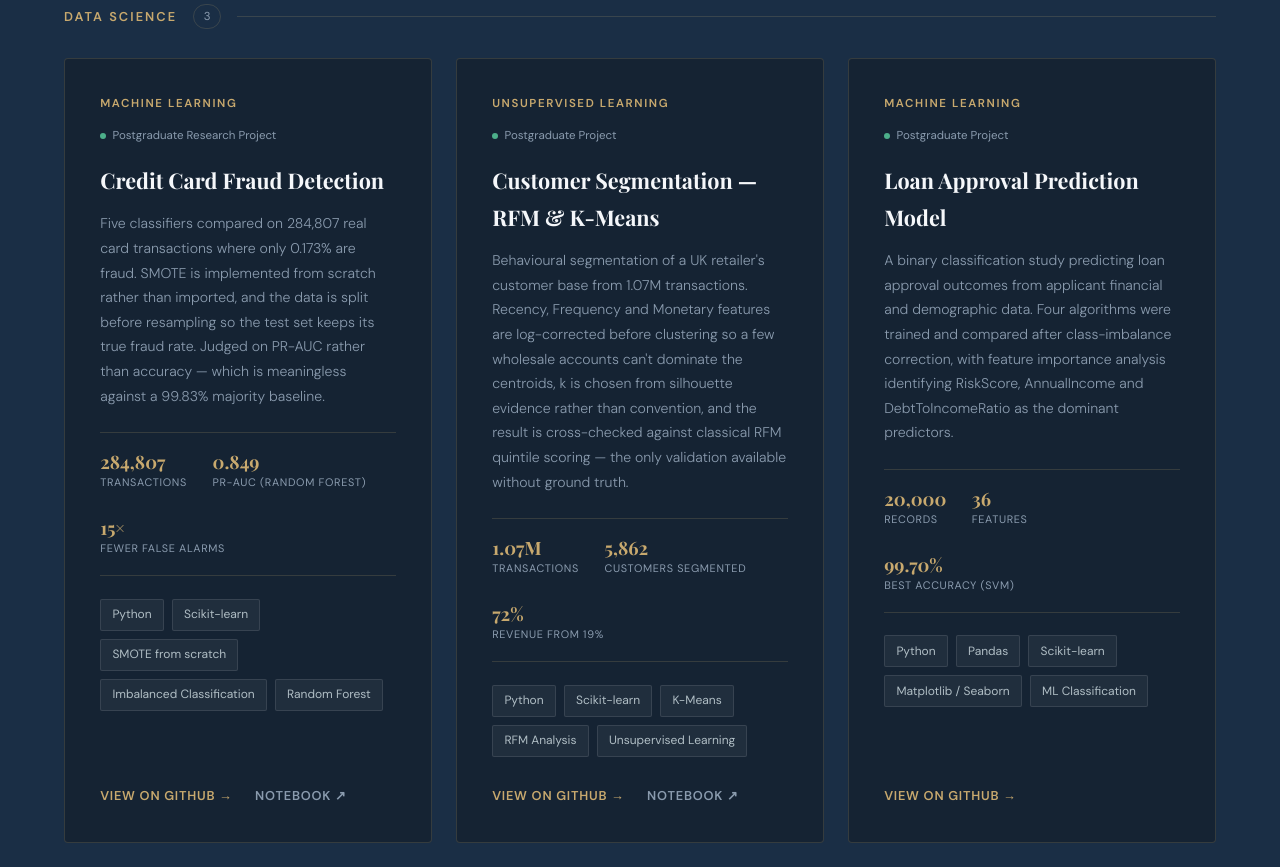
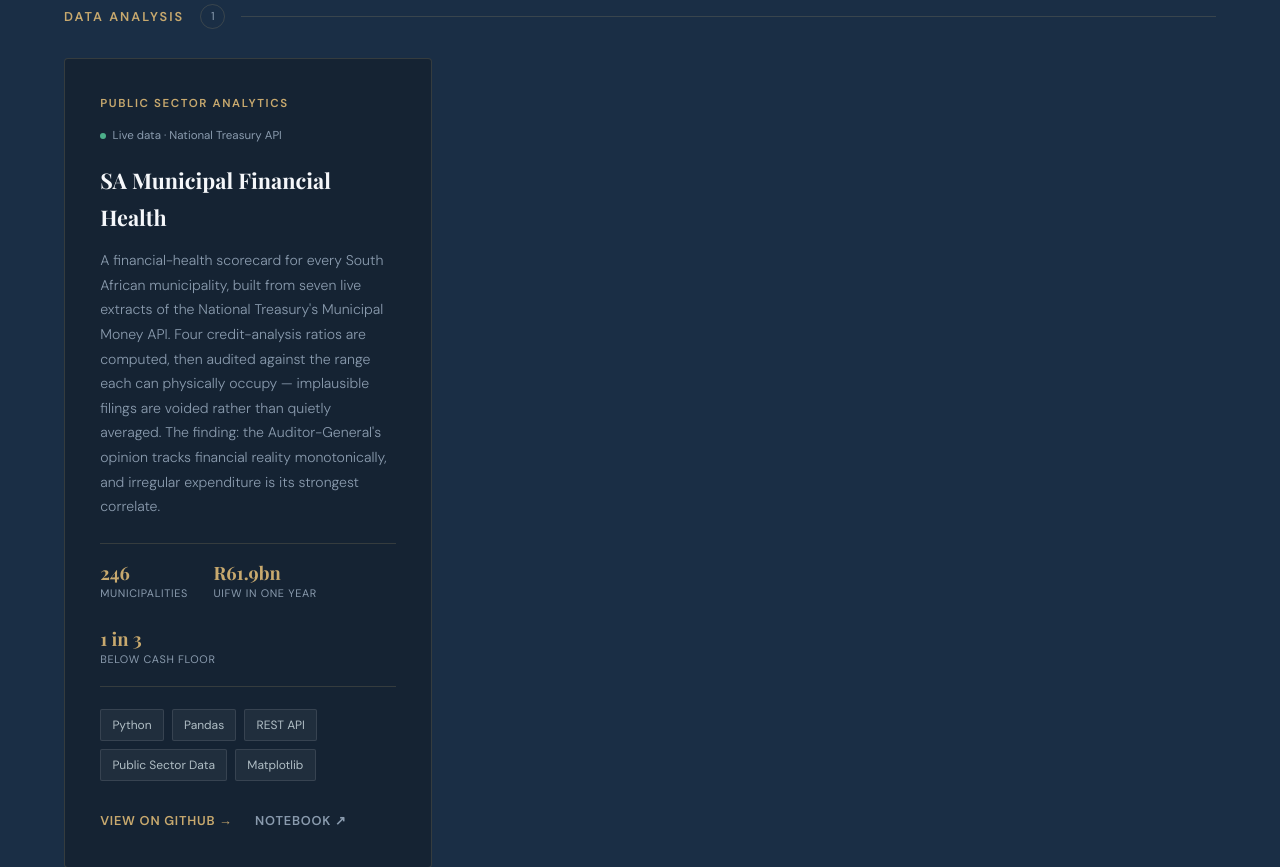
Before and after one commit to Siya990808/Siya990808.github.io, a plain HTML site: page index.html in a window 1280 px wide. Shown: the part 4116-4983 px from the top of the page. Drawn offline with nearby package versions, Linux system fonts and the light colour scheme.

Commit message:
Add Data Analysis category with SA Municipal Financial Health
Third category now live. All three of the requested groups exist: Software Development (3), Data Analysis (1), Data Science (3).

```diff
--- a/index.html
+++ b/index.html
@@ -937,6 +937,7 @@
     <div class="filters fade-in">
       <button class="filter-chip active" data-filter="all" type="button">All</button>
       <button class="filter-chip" data-filter="software" type="button">Software Development</button>
+      <button class="filter-chip" data-filter="dataanalysis" type="button">Data Analysis</button>
       <button class="filter-chip" data-filter="datascience" type="button">Data Science</button>
     </div>
 
@@ -1043,6 +1044,57 @@
           <div class="project-links">
             <a href="https://github.com/Siya990808/budget-buddy-app" class="project-link" target="_blank" rel="noopener">View on GitHub →</a>
             <a href="https://youtu.be/qUSw9gAoUh4" class="project-link secondary" target="_blank" rel="noopener">Demo Video ↗</a>
+          </div>
+        </div>
+
+      </div>
+    </div>
+
+    <!-- ── DATA ANALYSIS ── -->
+    <div class="project-group" data-category="dataanalysis">
+      <div class="project-group-head fade-in">
+        <span class="project-group-title">Data Analysis</span>
+        <span class="project-group-count">1</span>
+        <span class="project-group-rule"></span>
+      </div>
+      <div class="projects-grid">
+
+        <div class="project-card fade-in">
+          <div class="project-type">Public Sector Analytics</div>
+          <div class="project-highlight"><span></span> Live data · National Treasury API</div>
+          <h3 class="project-title">SA Municipal Financial Health</h3>
+          <p class="project-desc">
+            A financial-health scorecard for every South African municipality, built from seven
+            live extracts of the National Treasury's Municipal Money API. Four credit-analysis
+            ratios are computed, then audited against the range each can physically occupy —
+            implausible filings are voided rather than quietly averaged. The finding: the
+            Auditor-General's opinion tracks financial reality monotonically, and irregular
+            expenditure is its strongest correlate.
+          </p>
+          <div class="project-metrics">
+            <div>
+              <div class="project-metric-num">246</div>
+              <div class="project-metric-label">Municipalities</div>
+            </div>
+            <div>
+              <div class="project-metric-num">R61.9bn</div>
+              <div class="project-metric-label">UIFW in One Year</div>
+            </div>
+            <div>
+              <div class="project-metric-num">1 in 3</div>
+              <div class="project-metric-label">Below Cash Floor</div>
+            </div>
+          </div>
+          <div class="project-tags">
+            <span class="project-tag">Python</span>
+            <span class="project-tag">Pandas</span>
+            <span class="project-tag">REST API</span>
+            <span class="project-tag">Public Sector Data</span>
+            <span class="project-tag">Matplotlib</span>
+          </div>
+          <div class="project-links">
+            <a href="https://github.com/Siya990808/sa-municipal-financial-health" class="project-link" target="_blank" rel="noopener">View on GitHub →</a>
+            <a href="https://github.com/Siya990808/sa-municipal-financial-health/blob/main/notebooks/municipal_financial_health.ipynb" class="project-link secondary" target="_blank" rel="noopener">Notebook ↗</a>
           </div>
         </div>
 
```
